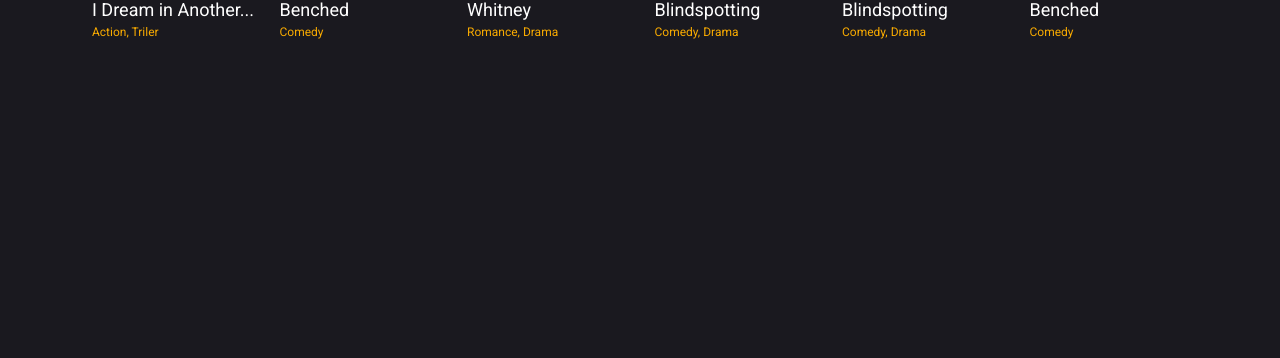
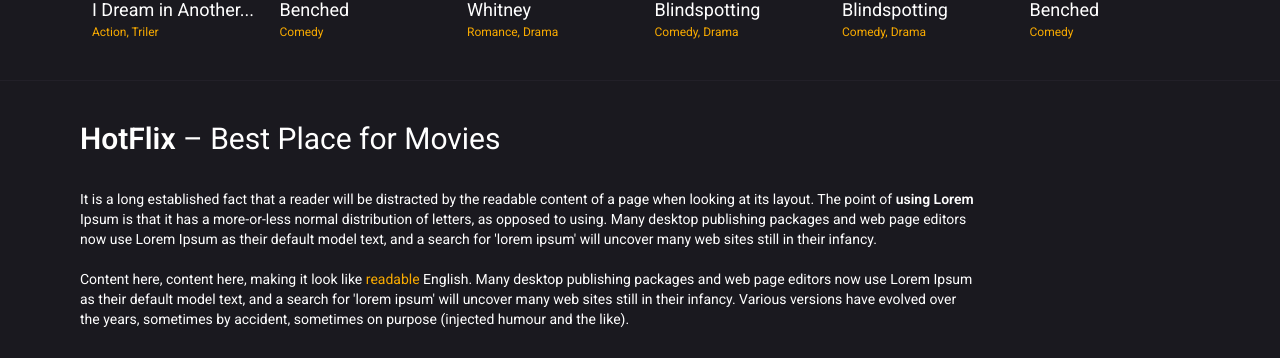
Before and after one commit to motahareh2002/HotFlix-film, a Vue app: page / in a window 1280 px wide. Shown: the part 1623-1981 px from the top of the page. Before the commit the page ends 1703 px from the top, so only its background shows below. Built offline with nearby package versions, Linux system fonts and the light colour scheme.

Commit message:
add best Place

```diff
--- /dev/null
+++ b/src/components/bestPlace/BestPlace.vue
@@ -0,0 +1,33 @@
+
+<script setup>
+</script>
+
+
+<template>
+  <div class="pt-10 pb-8 px-4 sm:px-20 text-[#FFFFFF]">
+    <div class="text-3xl">
+      <span class="font-bold">HotFlix</span>
+      <span> – Best Place for Movies</span>
+    </div>
+    <div class="text-sm w-4/5">
+      <p class="pb-5 mt-8">
+        It is a long established fact that a reader will be distracted by the
+        readable content of a page when looking at its layout. The point of
+        <span class="font-bold">using Lorem</span>
+        Ipsum is that it has a more-or-less normal distribution of letters, as
+        opposed to using. Many desktop publishing packages and web page editors
+        now use Lorem Ipsum as their default model text, and a search for 'lorem
+        ipsum' will uncover many web sites still in their infancy.
+      </p>
+      <p>
+        Content here, content here, making it look like
+        <span class="text-primary">readable</span>
+        English. Many desktop publishing packages and web page editors now use
+        Lorem Ipsum as their default model text, and a search for 'lorem ipsum'
+        will uncover many web sites still in their infancy. Various versions
+        have evolved over the years, sometimes by accident, sometimes on purpose
+        (injected humour and the like).
+      </p>
+    </div>
+  </div>
+</template>
--- a/src/components/expectedPremiere/ExpectedPremiere.vue
+++ b/src/components/expectedPremiere/ExpectedPremiere.vue
@@ -147,7 +147,7 @@
 
 
 <template>
-  <div class="px-4 sm:px-20 pt-14 pb-10">
+  <div class="px-4 sm:px-20 pt-14 pb-10 border-b border-[#222028]">
     <div class="text-[#FFFFFF] md:flex justify-between">
       <h1 class="text-2xl">Expected premiere</h1>
       <div class="flex justify-between mt-5 mb-8">
--- a/src/views/HomeView.vue
+++ b/src/views/HomeView.vue
@@ -3,7 +3,8 @@
 import Menu from "../components/menus/Menu.vue";
 import NewItemSwipper from "../components/swipper/NewItemSwipper.vue";
 import NewItems from "../components/newItems/NewItems.vue";
-import ExpectedPremiere from '@/components/expectedPremiere/ExpectedPremiere.vue';
+import ExpectedPremiere from '../components/expectedPremiere/ExpectedPremiere.vue';
+import BestPlace from "../components/bestPlace/BestPlace.vue";
 </script>
 <template>
   <div class="selection:bg-primary selection:text-[#FFFFFF]">
@@ -22,5 +23,8 @@
     <div>
         <ExpectedPremiere />
     </div>
+    <div>
+      <best-place />
+    </div>
   </div>
 </template>
```
